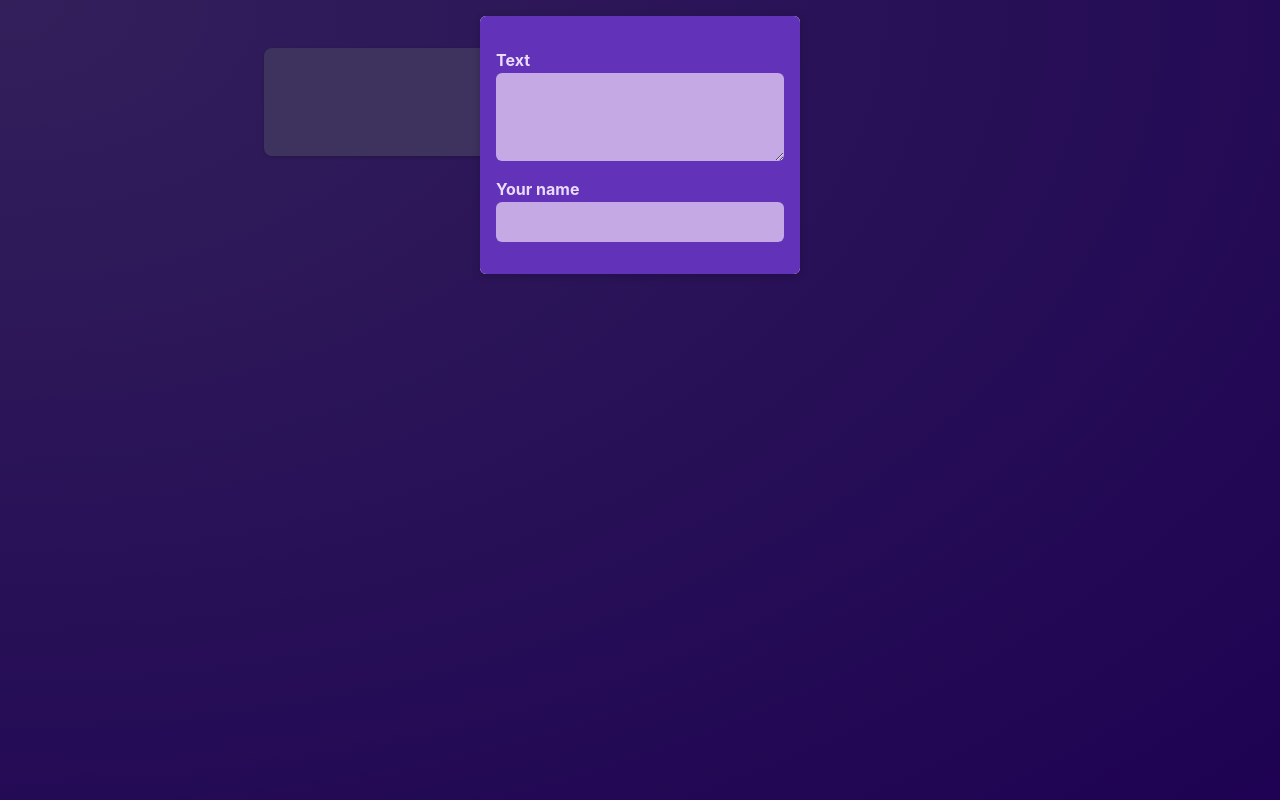
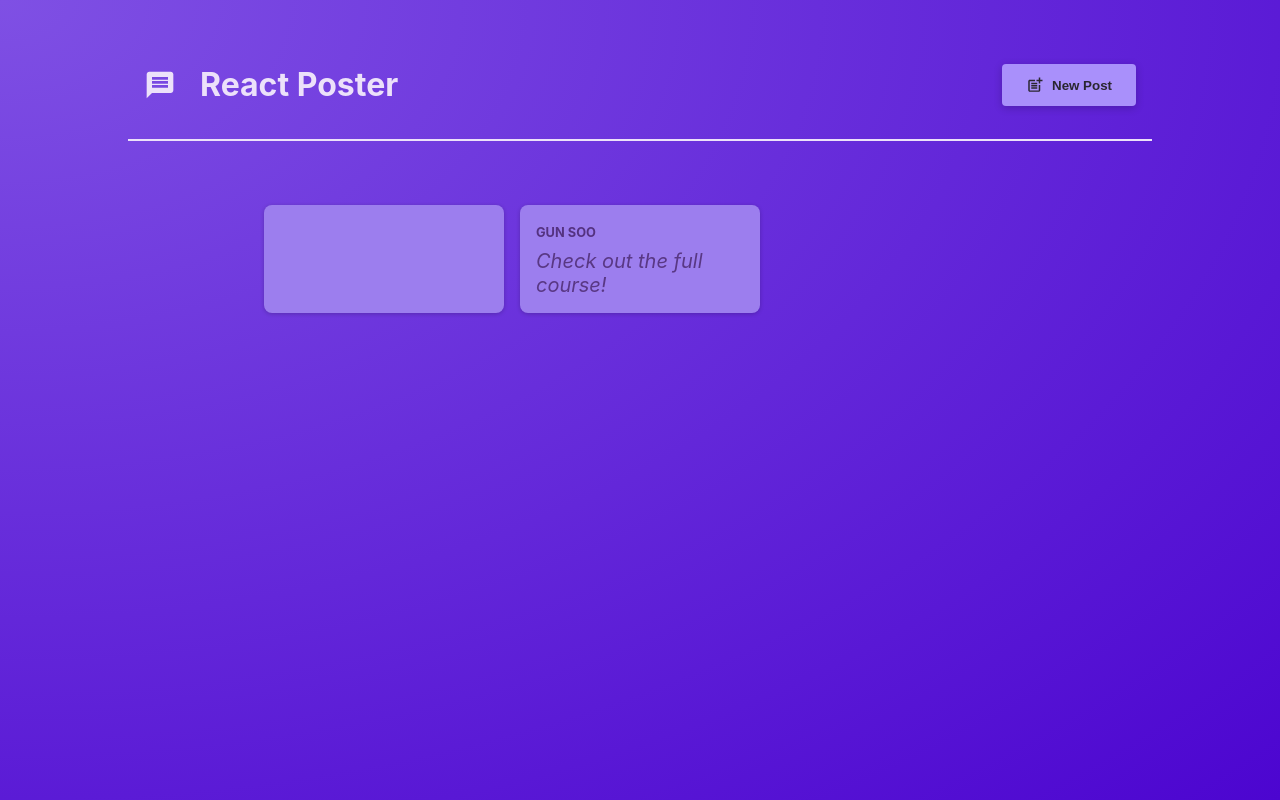
Before and after one commit to ygs3004/StudyNextJs, a React (Vite) app in the folder react-crash-course/: page / in a window 1280 px wide. Built offline with nearby package versions, Linux system fonts and the light colour scheme.

Commit message:
react - header

```diff
--- a/react-crash-course/package.json
+++ b/react-crash-course/package.json
@@ -10,7 +10,8 @@
   },
   "dependencies": {
     "react": "^18.2.0",
-    "react-dom": "^18.2.0"
+    "react-dom": "^18.2.0",
+    "react-icons": "^5.4.0"
   },
   "devDependencies": {
     "@types/react": "^18.0.17",
--- a/react-crash-course/src/App.jsx
+++ b/react-crash-course/src/App.jsx
@@ -1,10 +1,28 @@
 import PostsList from "./components/PostsList.jsx";
+import MainHeader from "./components/MainHeader.jsx";
+import {useState} from "react";
 
 function App() {
+    const [modalIsVisible, setModalIsVisible] = useState(false);
+
+    function showModalHandler() {
+        setModalIsVisible(true);
+    }
+
+    function hideModalHandler() {
+        setModalIsVisible(false);
+    }
+
     return (
-        <main>
-            <PostsList/>
-        </main>
+        <>
+            <MainHeader onCreatePost={showModalHandler}/>
+            <main>
+                <PostsList
+                    isPosting={modalIsVisible}
+                    onStopPosting={hideModalHandler}
+                />
+            </main>
+        </>
     );
 }
 
--- /dev/null
+++ b/react-crash-course/src/components/MainHeader.jsx
@@ -0,0 +1,22 @@
+import { MdPostAdd, MdMessage } from 'react-icons/md';
+
+import classes from './MainHeader.module.css';
+
+function MainHeader({ onCreatePost }) {
+    return (
+        <header className={classes.header}>
+            <h1 className={classes.logo}>
+                <MdMessage />
+                React Poster
+            </h1>
+            <p>
+                <button className={classes.button} onClick={onCreatePost}>
+                    <MdPostAdd size={18} />
+                    New Post
+                </button>
+            </p>
+        </header>
+    );
+}
+
+export default MainHeader;
--- /dev/null
+++ b/react-crash-course/src/components/MainHeader.module.css
@@ -0,0 +1,36 @@
+.header {
+    /* padding: 2rem 10%; */
+    margin: 2rem 10%;
+    padding: 1rem;
+    text-align: center;
+    display: flex;
+    justify-content: space-between;
+    align-items: center;
+    border-bottom: 2px solid #ece1fa;
+}
+
+.logo {
+    font-size: 2rem;
+    display: flex;
+    gap: 1.5rem;
+    align-items: center;
+    color: #ece1fa;
+}
+
+.button {
+    display: inline-flex;
+    align-items: center;
+    gap: 0.5rem;
+    padding: 0.75rem 1.5rem;
+    background-color: #a990fb;
+    color: #2a2630;
+    border: none;
+    border-radius: 4px;
+    box-shadow: 0 2px 8px rgba(0, 0, 0, 0.2);
+    cursor: pointer;
+    font-weight: bold;
+}
+
+.button:hover {
+    background-color: #8c6cf7;
+}
--- a/react-crash-course/src/components/PostsList.jsx
+++ b/react-crash-course/src/components/PostsList.jsx
@@ -4,14 +4,9 @@
 import {useState} from "react";
 import Modal from "./Modal.jsx";
 
-function PostsList() {
-    const [modalIsVisible, setModalIsVisible] = useState(true);
+function PostsList({isPosting, onStopPosting}) {
     const [enteredBody, setEnteredBody] = useState("");
     const [enteredAuth, setEnteredAuth] = useState("");
-
-    function hideModalHandler() {
-        setModalIsVisible(false);
-    }
 
     function bodyChangeHandler(event){
         setEnteredBody(event.target.value);
@@ -23,8 +18,8 @@
 
     return (
         <>
-            {modalIsVisible && (
-                <Modal onClose={hideModalHandler}>
+            {isPosting && (
+                <Modal onClose={onStopPosting}>
                     <NewPost
                         onBodyChange={bodyChangeHandler}
                         onAuthorChange={authChangeHandler}
```
